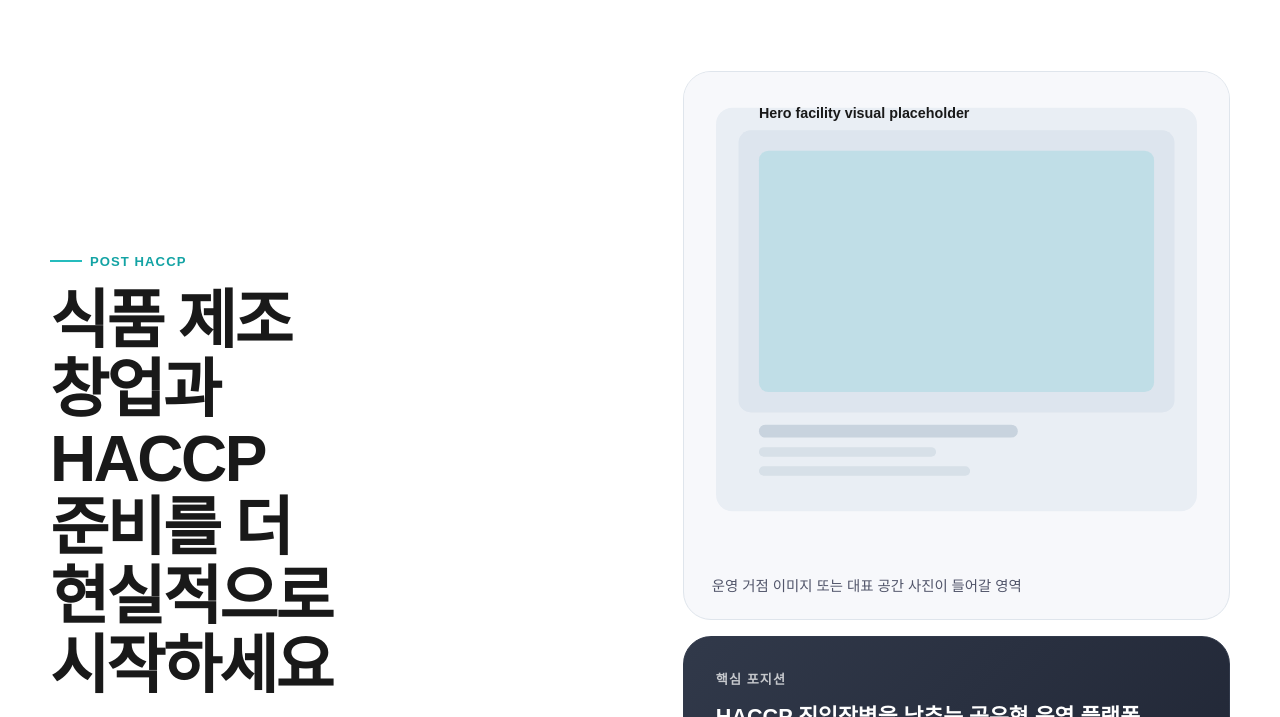
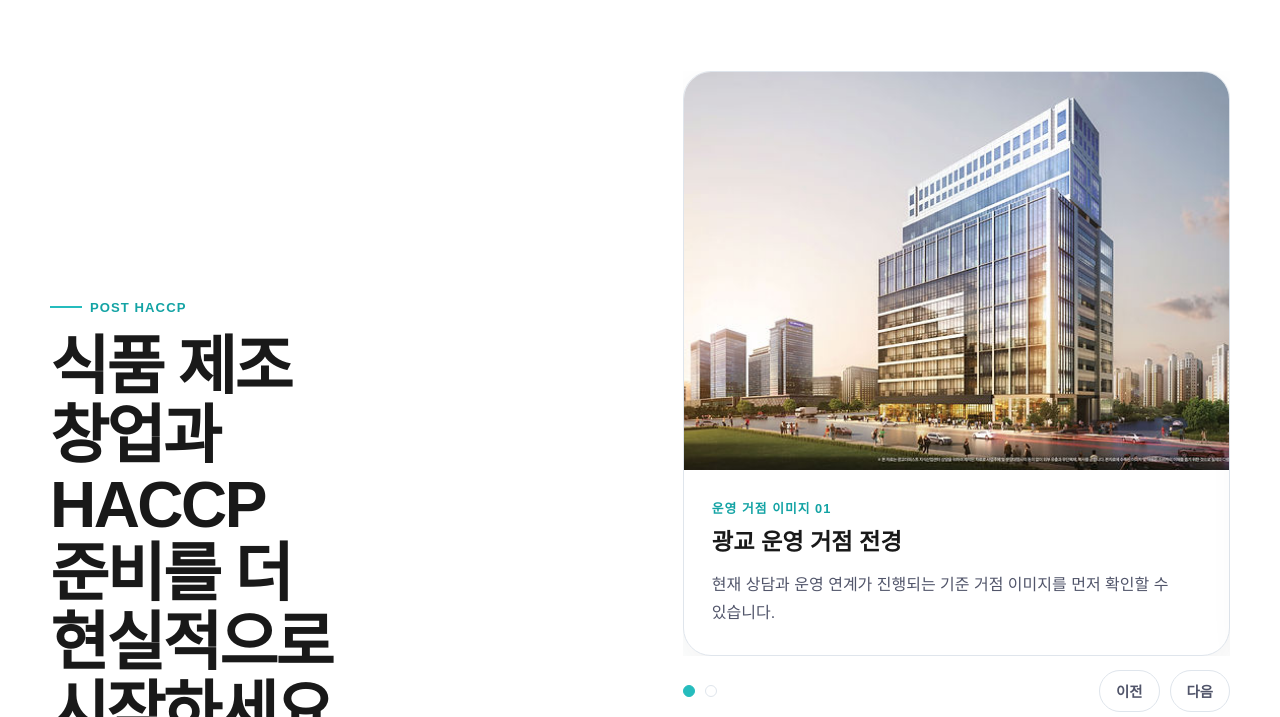
Before and after one commit to soobeom82-glitch/post-haccp-web, a plain HTML site: page index.html in a window 1280 px wide. Shown: the part 83-800 px from the top of the page. Drawn offline with Linux system fonts and the light colour scheme; a web font is replaced by a local one.

Commit message:
Add operating base image carousel

```diff
--- a/index.html
+++ b/index.html
@@ -59,10 +59,36 @@
         </div>
 
         <div class="hero-panel">
-          <figure class="hero-visual">
-            <img src="./assets/hero-facility-visual.svg" alt="포스트공공해썹 운영 거점 및 시설 이미지 플레이스홀더">
-            <figcaption>운영 거점 이미지 또는 대표 공간 사진이 들어갈 영역</figcaption>
-          </figure>
+          <section class="hero-carousel" aria-label="운영 거점 이미지">
+            <div class="carousel-track" id="operating-base-track" tabindex="0">
+              <article class="visual-card">
+                <img src="./assets/operating-base-1.jpeg" alt="광교 운영 거점 건물 전경">
+                <div class="visual-card-copy">
+                  <p class="visual-card-label">운영 거점 이미지 01</p>
+                  <h2>광교 운영 거점 전경</h2>
+                  <p>현재 상담과 운영 연계가 진행되는 기준 거점 이미지를 먼저 확인할 수 있습니다.</p>
+                </div>
+              </article>
+              <article class="visual-card">
+                <img src="./assets/operating-base-2.jpeg" alt="광교 운영 거점 외부 조감도">
+                <div class="visual-card-copy">
+                  <p class="visual-card-label">운영 거점 이미지 02</p>
+                  <h2>운영 공간 주변과 접근성</h2>
+                  <p>운영 거점의 외부 분위기와 현장 인상을 카드 형태로 가로 넘기며 볼 수 있습니다.</p>
+                </div>
+              </article>
+            </div>
+            <div class="carousel-controls">
+              <div class="carousel-dots" aria-label="운영 거점 이미지 선택">
+                <button class="carousel-dot is-active" type="button" aria-label="첫 번째 운영 거점 이미지 보기"></button>
+                <button class="carousel-dot" type="button" aria-label="두 번째 운영 거점 이미지 보기"></button>
+              </div>
+              <div class="carousel-buttons">
+                <button class="carousel-button" type="button" data-direction="prev" aria-controls="operating-base-track">이전</button>
+                <button class="carousel-button" type="button" data-direction="next" aria-controls="operating-base-track">다음</button>
+              </div>
+            </div>
+          </section>
           <div class="panel-card card-primary">
             <p class="card-label">핵심 포지션</p>
             <p class="card-value">HACCP 진입장벽을 낮추는 공유형 운영 플랫폼</p>
--- a/script.js
+++ b/script.js
@@ -4,6 +4,9 @@ const year = document.querySelector("#year");
 const form = document.querySelector(".contact-form");
 const nextInput = document.querySelector('input[name="_next"]');
 const submitButton = form ? form.querySelector('button[type="submit"]') : null;
+const carouselTrack = document.querySelector(".carousel-track");
+const carouselDots = Array.from(document.querySelectorAll(".carousel-dot"));
+const carouselButtons = Array.from(document.querySelectorAll(".carousel-button"));
 
 if (toggle && nav) {
   toggle.addEventListener("click", () => {
@@ -35,3 +38,44 @@ if (form && submitButton) {
     submitButton.textContent = "문의 전송 중...";
   });
 }
+
+if (carouselTrack && carouselDots.length) {
+  const slides = Array.from(carouselTrack.children);
+
+  const setActiveSlide = (index) => {
+    carouselDots.forEach((dot, dotIndex) => {
+      dot.classList.toggle("is-active", dotIndex === index);
+    });
+  };
+
+  const getSlideIndex = () => {
+    const slideWidth = slides[0] ? slides[0].getBoundingClientRect().width : 1;
+    const index = Math.round(carouselTrack.scrollLeft / slideWidth);
+    return Math.max(0, Math.min(index, slides.length - 1));
+  };
+
+  carouselDots.forEach((dot, index) => {
+    dot.addEventListener("click", () => {
+      slides[index].scrollIntoView({ behavior: "smooth", inline: "start", block: "nearest" });
+      setActiveSlide(index);
+    });
+  });
+
+  carouselButtons.forEach((button) => {
+    button.addEventListener("click", () => {
+      const currentIndex = getSlideIndex();
+      const nextIndex = button.dataset.direction === "next"
+        ? Math.min(currentIndex + 1, slides.length - 1)
+        : Math.max(currentIndex - 1, 0);
+
+      slides[nextIndex].scrollIntoView({ behavior: "smooth", inline: "start", block: "nearest" });
+      setActiveSlide(nextIndex);
+    });
+  });
+
+  carouselTrack.addEventListener("scroll", () => {
+    window.requestAnimationFrame(() => {
+      setActiveSlide(getSlideIndex());
+    });
+  });
+}
--- a/styles.css
+++ b/styles.css
@@ -254,24 +254,115 @@ textarea {
   gap: 16px;
 }
 
-.hero-visual {
-  margin: 0;
+.hero-carousel {
+  display: grid;
+  gap: 14px;
+}
+
+.carousel-track {
+  display: grid;
+  grid-auto-flow: column;
+  grid-auto-columns: 100%;
+  gap: 16px;
+  overflow-x: auto;
+  scroll-snap-type: x mandatory;
+  scroll-behavior: smooth;
+  scrollbar-width: none;
+}
+
+.carousel-track::-webkit-scrollbar {
+  display: none;
+}
+
+.visual-card {
   overflow: hidden;
   border: 1px solid var(--line);
   border-radius: var(--radius-xl);
-  background: var(--bg-soft);
+  background: var(--white);
+  scroll-snap-align: start;
+  box-shadow: var(--shadow);
 }
 
-.hero-visual img {
+.visual-card img {
   width: 100%;
-  aspect-ratio: 1.15 / 1;
+  aspect-ratio: 1.15 / 0.84;
   object-fit: cover;
 }
 
-.hero-visual figcaption {
-  padding: var(--card-pad) var(--card-pad) calc(var(--card-pad) - 4px);
+.visual-card-copy {
+  padding: var(--card-pad);
+}
+
+.visual-card-label {
+  margin: 0 0 10px;
+  color: var(--brand-strong);
+  font-size: 0.8rem;
+  font-weight: 700;
+  letter-spacing: 0.08em;
+  text-transform: uppercase;
+}
+
+.visual-card h2 {
+  margin: 0;
+  font-size: 1.45rem;
+  font-weight: 700;
+  line-height: 1.35;
+}
+
+.visual-card p:last-child {
+  margin: 12px 0 0;
   color: var(--ink-soft);
+  line-height: 1.75;
+}
+
+.carousel-controls,
+.carousel-buttons,
+.carousel-dots {
+  display: flex;
+  align-items: center;
+}
+
+.carousel-controls {
+  justify-content: space-between;
+  gap: 14px;
+}
+
+.carousel-buttons,
+.carousel-dots {
+  gap: 10px;
+}
+
+.carousel-dot,
+.carousel-button {
+  border: 1px solid var(--line);
+  background: var(--white);
+  color: var(--ink-soft);
+}
+
+.carousel-dot {
+  width: 12px;
+  height: 12px;
+  padding: 0;
+  border-radius: 999px;
+}
+
+.carousel-dot.is-active {
+  border-color: var(--brand);
+  background: var(--brand);
+}
+
+.carousel-button {
+  min-height: 42px;
+  padding: 0 16px;
+  border-radius: 999px;
   font-size: 0.9rem;
+  font-weight: 600;
+  cursor: pointer;
+}
+
+.carousel-button:hover,
+.carousel-dot:hover {
+  border-color: var(--brand);
 }
 
 .panel-card,
@@ -729,6 +820,15 @@ textarea {
     padding-top: 30px;
   }
 
+  .carousel-controls {
+    flex-direction: column;
+    align-items: stretch;
+  }
+
+  .carousel-buttons {
+    justify-content: space-between;
+  }
+
 }
 
 @media (max-width: 520px) {
```
Also changed, not shown: assets/operating-base-1.jpeg (added), assets/operating-base-2.jpeg (added).
